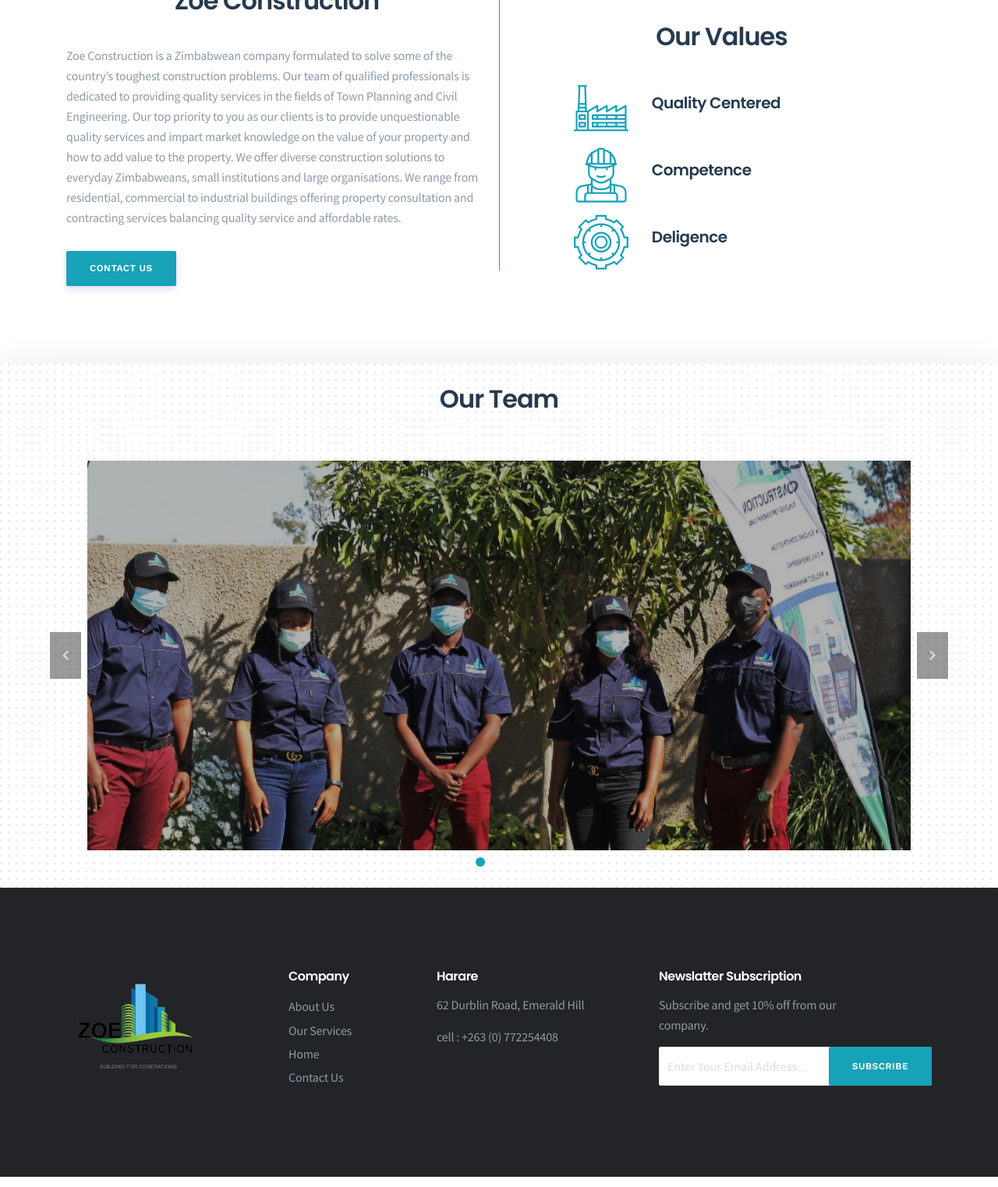
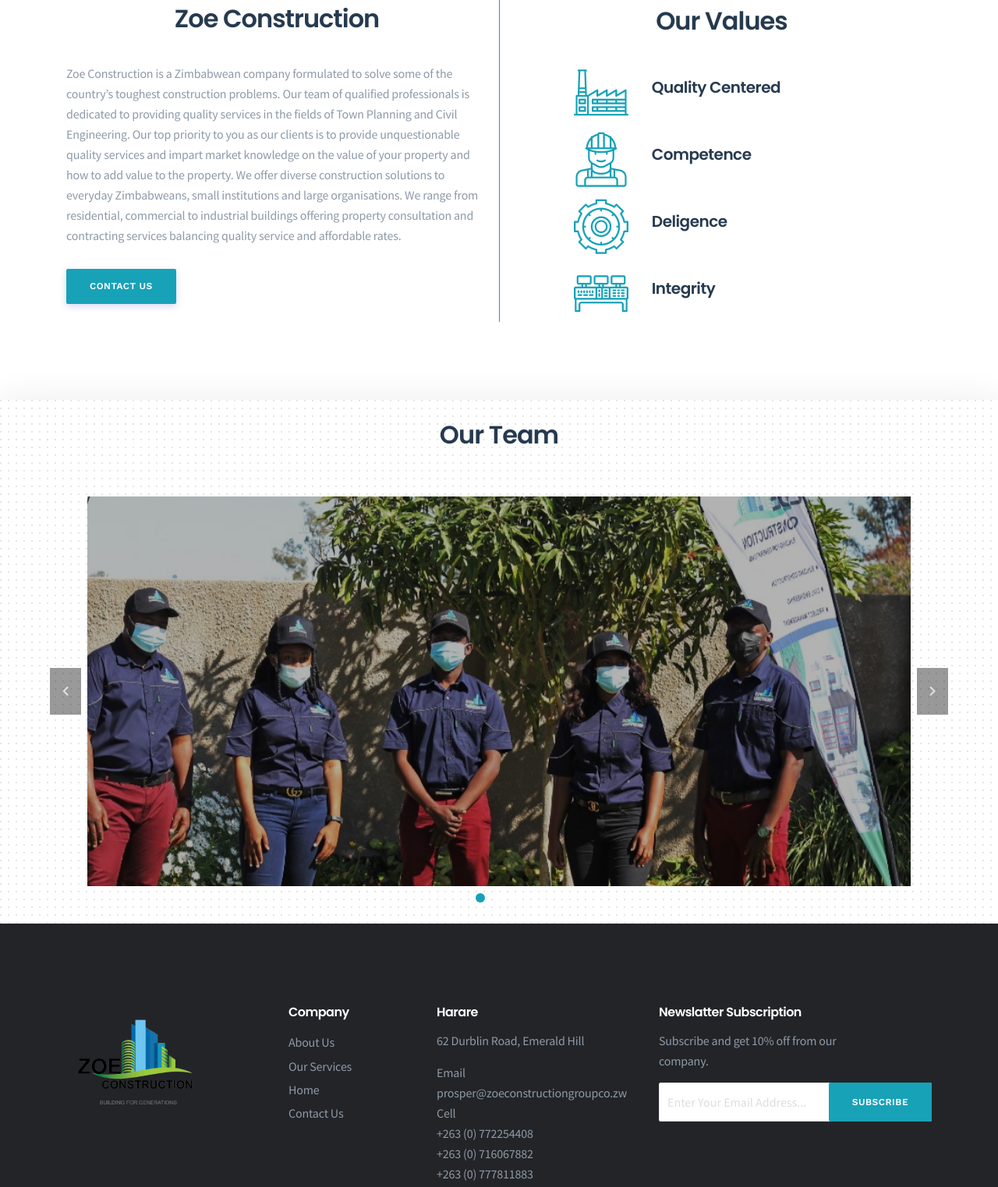
Before and after one commit to muchallen/zoesite, a plain HTML site: page about-us.html in a window 1280 px wide. Shown: the part 420-1943 px from the top of the page at 78% size. Drawn offline with nearby package versions, Linux system fonts and the light colour scheme.

```diff
--- a/about-us.html
+++ b/about-us.html
@@ -55,7 +55,7 @@
 <div class="container">
 <div class="primary-header-inner">
 <div class="header-logo">
-<a href="index.html"><img src="img/zoeconstruction/logo.PNG" style="height:100px" alt="Indico"></a>
+<a href="index.html"><img src="img/zoeconstruction/logoo.png" style="height:100px" alt="Indico"></a>
 </div>
 <div class="header-menu-wrap">
 <ul class="dl-menu">
@@ -132,6 +132,13 @@
     <p></p>
     </div>
     </li>
+    <li class="about-promo-item wow fadeInUp">
+            <i class="flaticon-control-system"></i>
+            <div>
+            <h3>Integrity</h3>
+            <p></p>
+            </div>
+            </li>
     </ul>
      </div>
     </div>
@@ -253,7 +260,12 @@
         <div class="widget-content">
         <h4>Harare</h4>
         <p>62 Durblin Road, Emerald Hill</p>
-        <span>cell : +263 (0) 772254408</span>
+    <span>Email</span>
+    <span>prosper@zoeconstructiongroupco.zw</span>
+    <span>Cell</span>
+    <span>      +263 (0) 772254408</span>
+    <span>      +263 (0) 716067882</span>
+    <span>      +263 (0) 777811883</span>
         </div>
         </div>
         <div class="col-lg-4 col-sm-6 sm-padding">
```
Also changed, not shown: contact.html (+8 -3 lines), index.html (+6 -1 lines), services.html (+7 -2 lines).
